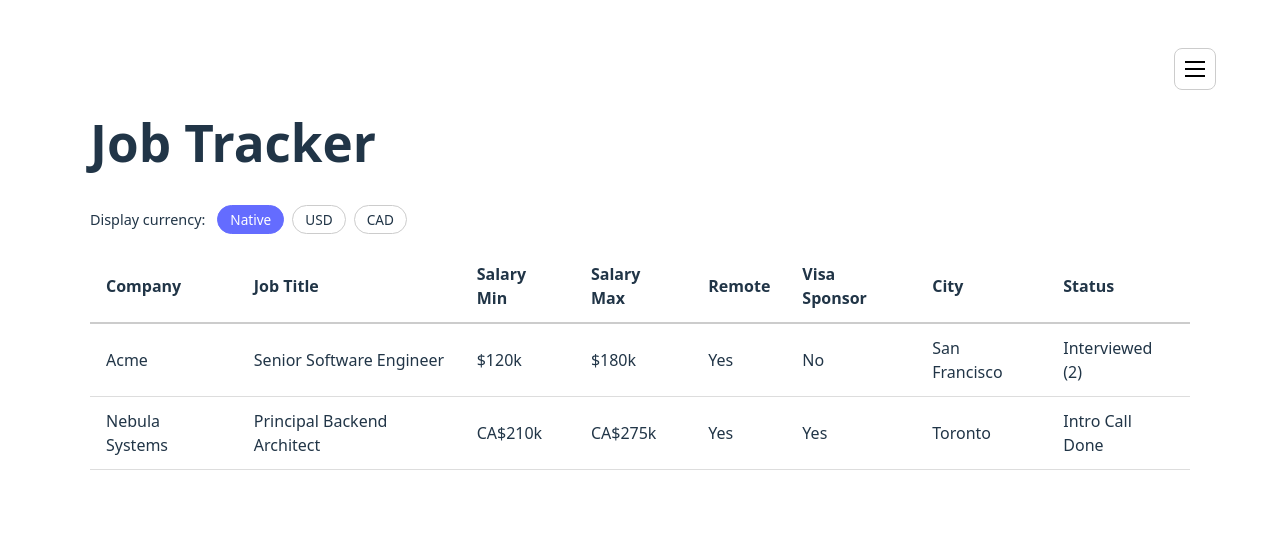
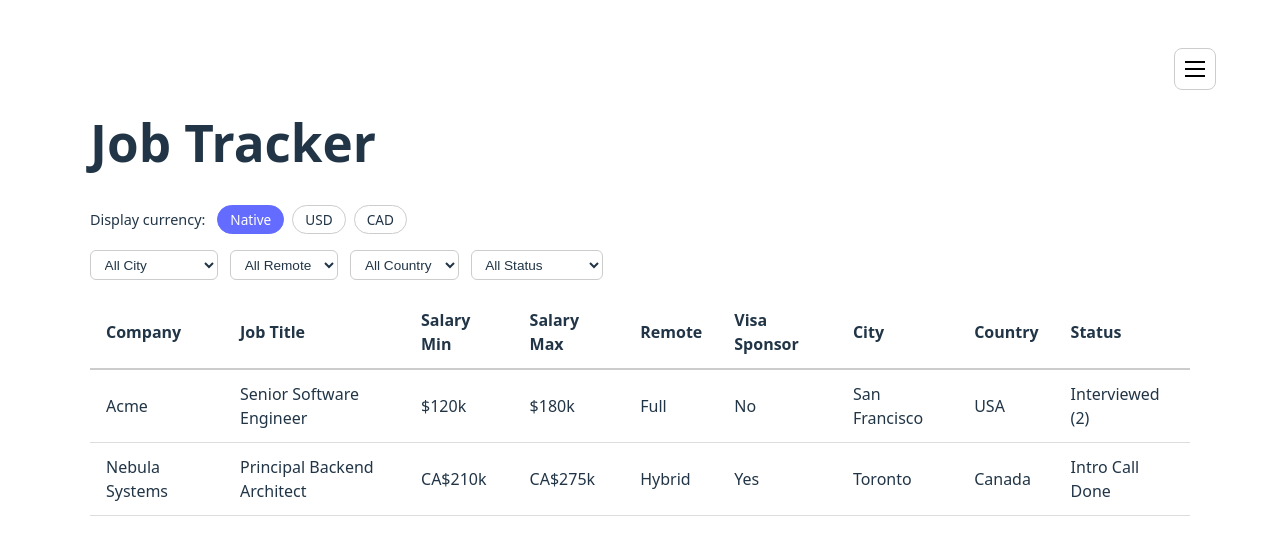
Before and after one commit to fiffty/JobCinch, a React (Vite) app: page / in a window 1280 px wide. Shown: the top 540 px of the page. Built offline with nearby package versions, Linux system fonts and the light colour scheme.

Commit message:
change `remote` to string enum and add filters to jobs table

```diff
--- a/src/App.css
+++ b/src/App.css
@@ -398,6 +398,22 @@ tbody td {
   color: #fff;
 }
 
+.filters-row {
+  display: flex;
+  gap: 0.75rem;
+  margin-bottom: 1rem;
+}
+
+.filters-row select {
+  padding: 0.35rem 0.6rem;
+  border: 1px solid #555;
+  border-radius: 6px;
+  background: transparent;
+  color: inherit;
+  font-size: 0.85rem;
+  cursor: pointer;
+}
+
 @media (prefers-color-scheme: light) {
   .resume-list-item {
     border-color: #e0e0e0;
@@ -448,6 +464,10 @@ tbody td {
     border-color: #ccc;
   }
 
+  .filters-row select {
+    border-color: #ccc;
+  }
+
   .hamburger-btn {
     border-color: #ccc;
     background: #fff;
--- a/src/pages/JobsIndex.tsx
+++ b/src/pages/JobsIndex.tsx
@@ -3,8 +3,10 @@ import {
   useReactTable,
   getCoreRowModel,
   getSortedRowModel,
+  getFilteredRowModel,
   flexRender,
   type SortingState,
+  type ColumnFiltersState,
 } from '@tanstack/react-table';
 import { useState, useEffect, useMemo, useCallback } from 'react';
 import { useLocation } from 'wouter';
@@ -139,6 +141,7 @@ export default function JobsIndex() {
   const jobs = useJobStore((state) => state.jobs);
   const [, setLocation] = useLocation();
   const [sorting, setSorting] = useState<SortingState>([]);
+  const [columnFilters, setColumnFilters] = useState<ColumnFiltersState>([]);
   const [modalTarget, setModalTarget] = useState<string | null>(null);
 
   const {
@@ -208,17 +211,20 @@ export default function JobsIndex() {
       }),
       columnHelper.accessor('remote', {
         header: 'Remote',
-        cell: (info) => (info.getValue() ? 'Yes' : 'No'),
+        cell: (info) => {
+          const v = info.getValue();
+          return v ? v.charAt(0).toUpperCase() + v.slice(1) : '';
+        },
       }),
       columnHelper.accessor('visaSponsorship', {
         header: 'Visa Sponsor',
         cell: (info) => (info.getValue() ? 'Yes' : 'No'),
       }),
       columnHelper.accessor('city', { header: 'City' }),
-      columnHelper.display({
+      columnHelper.accessor('country', { header: 'Country' }),
+      columnHelper.accessor((row) => getStatusLabel(row.status), {
         id: 'status',
         header: 'Status',
-        cell: (info) => getStatusLabel(info.row.original.status),
       }),
     ],
     [displayCurrency, convertSalary],
@@ -227,11 +233,23 @@ export default function JobsIndex() {
   const table = useReactTable({
     data: jobs,
     columns,
-    state: { sorting },
+    state: { sorting, columnFilters },
     onSortingChange: setSorting,
+    onColumnFiltersChange: setColumnFilters,
     getCoreRowModel: getCoreRowModel(),
     getSortedRowModel: getSortedRowModel(),
+    getFilteredRowModel: getFilteredRowModel(),
   });
+
+  const uniqueValues = useMemo(() => {
+    const collect = (fn: (j: Job) => string) => [...new Set(jobs.map(fn))].filter(Boolean).sort();
+    return {
+      city: collect((j) => j.city),
+      remote: collect((j) => j.remote),
+      country: collect((j) => j.country),
+      status: collect((j) => getStatusLabel(j.status)),
+    };
+  }, [jobs]);
 
   return (
     <div className="app">
@@ -268,6 +286,30 @@ export default function JobsIndex() {
         />
       )}
 
+      <div className="filters-row">
+        {(['city', 'remote', 'country', 'status'] as const).map((key) => (
+          <select
+            key={key}
+            value={(columnFilters.find((f) => f.id === key)?.value as string) ?? ''}
+            onChange={(e) => {
+              const val = e.target.value;
+              setColumnFilters((prev) =>
+                val
+                  ? [...prev.filter((f) => f.id !== key), { id: key, value: val }]
+                  : prev.filter((f) => f.id !== key),
+              );
+            }}
+          >
+            <option value="">All {key.charAt(0).toUpperCase() + key.slice(1)}</option>
+            {uniqueValues[key].map((v) => (
+              <option key={v} value={v}>
+                {v}
+              </option>
+            ))}
+          </select>
+        ))}
+      </div>
+
       <table>
         <thead>
           {table.getHeaderGroups().map((headerGroup) => (
--- a/src/types/job.ts
+++ b/src/types/job.ts
@@ -22,7 +22,7 @@ export interface Job {
   rsu: number;
   stockOption: string;
   bonus: string;
-  remote: boolean;
+  remote: string;
   city: string;
   country: string;
   address: string[];
```
Also changed, not shown: src/job_schema.json (+3 -5 lines).
